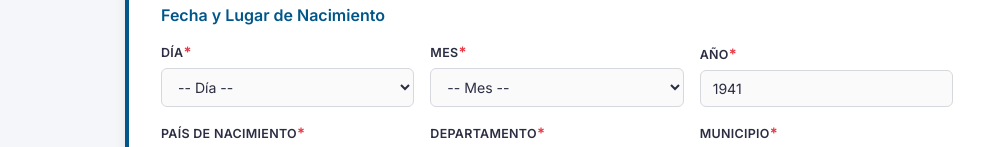
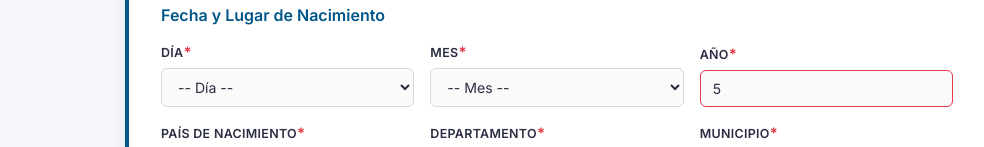
Before and after one commit to juan7zv/HojaDeVida, a plain HTML site: page datos-personales.html in a window 1280 px wide. Both pictures are taken after typing "Sample", "Sample", "Sample", "5", "Sample", "5" into the empty fields and a click on the button "Siguiente ➜". Shown: the part 704-851 px from the top of the page, without its empty margins (85-1069 px from the left). Drawn offline with Linux system fonts and the light colour scheme.

Commit message:
Se termino de organizar las fechas en los inputs del año y en experiencia laboral

```diff
--- a/css/estilos.css
+++ b/css/estilos.css
@@ -225,15 +225,18 @@ section h3 {
     min-height: 70px;
 }
 
-/* Quitar flechas a input de año de nacimiento */
-#nacAnio::-webkit-inner-spin-button,
-#nacAnio::-webkit-outer-spin-button {
+/* Quitar flechas a input de años excepto experiencia (aniosOcup) */
+input[type=number][id*="Anio"]::-webkit-inner-spin-button,
+input[type=number][id*="Anio"]::-webkit-outer-spin-button,
+input[type=number][id*="anio"]:not([id^="aniosOcup"])::-webkit-inner-spin-button,
+input[type=number][id*="anio"]:not([id^="aniosOcup"])::-webkit-outer-spin-button {
     -webkit-appearance: none;
     appearance: none;
     margin: 0;
 }
 
-#nacAnio {
+input[type=number][id*="Anio"],
+input[type=number][id*="anio"]:not([id^="aniosOcup"]) {
     -moz-appearance: textfield;
     appearance: textfield;
 }
--- a/js/main.js
+++ b/js/main.js
@@ -40,16 +40,23 @@ document.addEventListener('DOMContentLoaded', () => {
 });
 
 function initFechas() {
-    // 2. Años: min 1941, max 2026
-    const inputsAnio = document.querySelectorAll('input[type="number"][id*="Anio"], input[type="number"][id*="anio"]');
+    // 2. Años de fechas cronológicas: min 1941, max 2026. (Saltamos aniosOcup, que es candidad y no un año cronológico)
+    const inputsAnio = document.querySelectorAll('input[type="number"][id*="Anio"], input[type="number"][id*="anio"]:not([id^="aniosOcup"])');
     inputsAnio.forEach(input => {
-        input.min = 0;
+        input.min = 1941;
         input.max = 2026;
         input.addEventListener('input', () => {
             if (input.value && input.value > 2026) input.value = 2026;
         });
         input.addEventListener('blur', () => {
-            if (input.value && input.value < 1941) input.value = 1941;
+            if (input.value !== '' && input.value < 1941) {
+                // Notificamos como error pero no sobreescribimos arbitrariament el campo vacío o incompleto.
+                input.style.borderColor = 'var(--error)';
+                input.setCustomValidity("El año no puede ser menor a 1941.");
+            } else {
+                input.style.borderColor = '';
+                input.setCustomValidity("");
+            }
         });
     });
 
```
